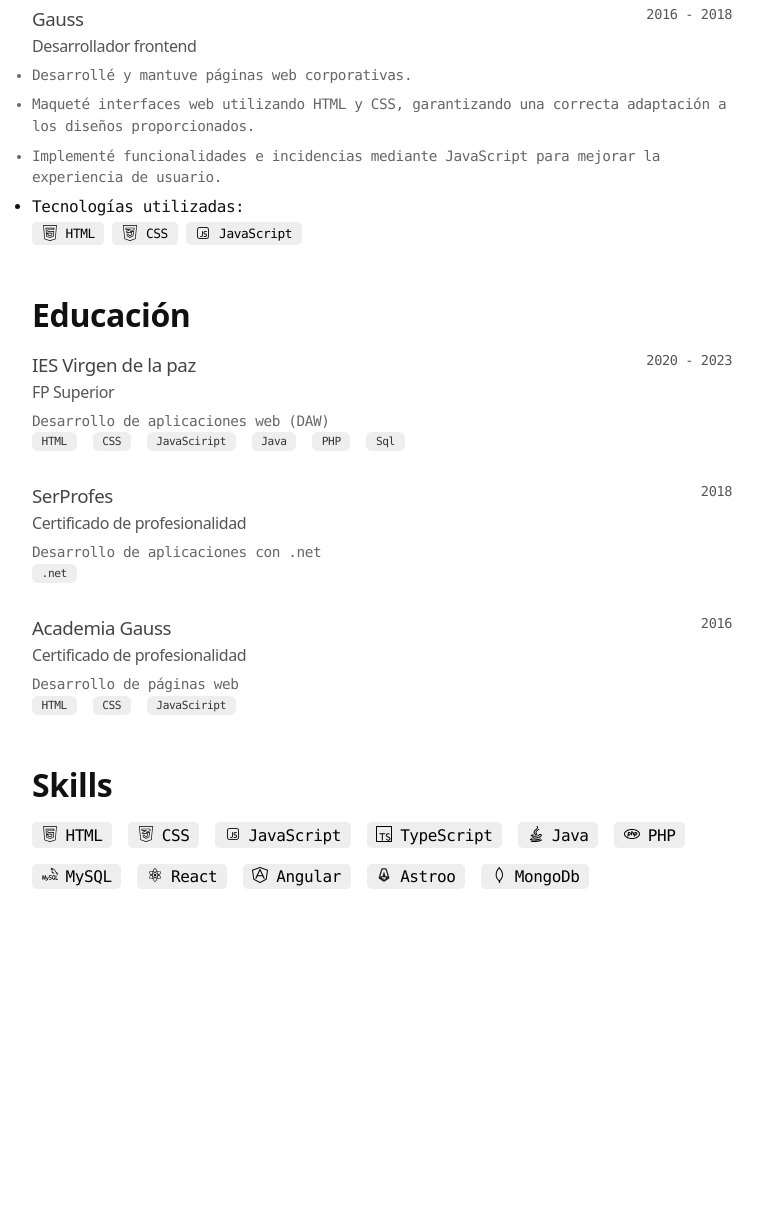
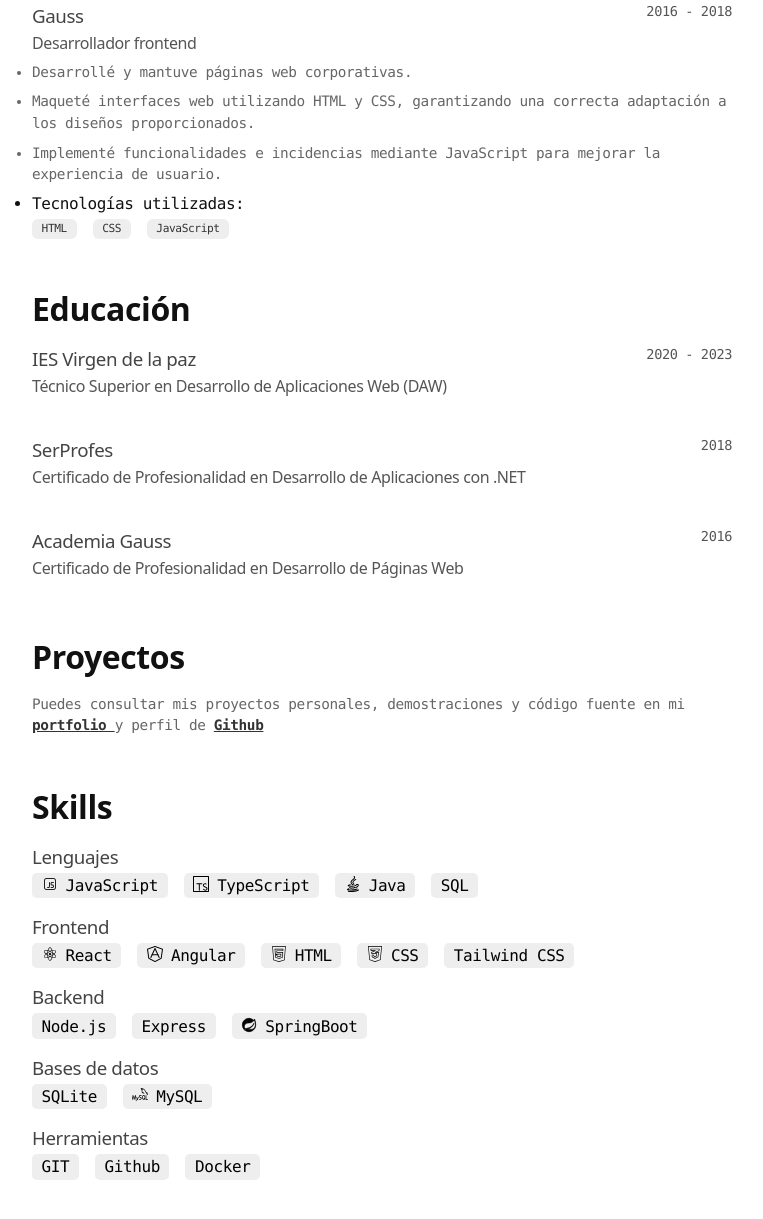
Before and after one commit to DezzDev/curriculum, an Astro site: page / in a window 1280 px wide. Shown: the part 899-2118 px from the top of the page, without its empty margins (258-1021 px from the left). Before the commit the page ends 1900 px from the top, so only its background shows below. Built offline with nearby package versions, Linux system fonts and the light colour scheme; Astro itself is replaced by a stand-in of ours.

Commit message:
update: change structure of project section and skill section, add: springBoot icon and portfolio icon

```diff
--- a/cv.json
+++ b/cv.json
@@ -1,11 +1,11 @@
 {
 	"basics": {
 		"name": "Daniel E. Zapata",
-		"label": "Programador Frontend, Backend",
+		"label": "Programador Frontend, Backend, Full Stack",
 		"image": "./profile-image.webp",
 		"email": "daniel-dezz@hotmail.com",
 		"phone": "672608183",
-		"url": "https://github.com/DezzDev/portfolio",
+		"url": "https://github.com/DezzDev",
 		"summary": "Desarrollador web Full Stack con formación en Desarrollo de Aplicaciones Web (DAW) y experiencia práctica desarrollando proyectos propios con TypeScript, React, Node.js, Express, Java, Spring Boot y SQL. Aprendo nuevas tecnologías de forma autónoma y las aplico en proyectos reales para seguir ampliando mis conocimientos. Busco incorporarme a un equipo donde aportar valor, continuar desarrollándome profesionalmente y afrontar nuevos retos.",
 		"location": {
 
@@ -25,7 +25,8 @@
 				"username": "Daniel",
 				"url": "https://www.linkedin.com/in/daniel-zapata-586095107/"
 			}
-		]
+		],
+		"portfolio": "https://dezzdev.github.io/portfolio/"
 	},
 	"work": [
 		{
@@ -41,7 +42,7 @@
 
       ] ,
 			"highlights": [
-				"HTML", "CSS", "TypeScript", "Angular", "Java", "Spring Boot", "Sql"
+				"HTML", "CSS", "TypeScript", "Angular", "Java", "SpringBoot", "MySQL"
 			]
 		},
 		{
@@ -67,7 +68,7 @@
 			"institution": "IES Virgen de la paz",
 			"url": "https://www.educa2.madrid.org/web/centro.ies.lapaz.alcobendas",
 			"area": "Desarrollo de aplicaciones web (DAW)",
-			"studyType": "FP Superior",
+			"studyType": "Técnico Superior en Desarrollo de Aplicaciones Web (DAW)",
 			"startDate": "2020-01-01",
 			"endDate": "2023-01-01",
 			"courses": [
@@ -78,7 +79,7 @@
 			"institution": "SerProfes",
 			"url": "https://serprofes.es/",
 			"area": "Desarrollo de aplicaciones con .net",
-			"studyType": "Certificado de profesionalidad",
+			"studyType": "Certificado de Profesionalidad en Desarrollo de Aplicaciones con .NET",
 			"startDate": "2018-01-01",
 
 			"courses": [
@@ -89,115 +90,44 @@
 			"institution": "Academia Gauss",
 			"url": "https://apoyoescolar.gauss.es/",
 			"area": "Desarrollo de páginas web",
-			"studyType": "Certificado de profesionalidad",
+			"studyType": "Certificado de Profesionalidad en Desarrollo de Páginas Web",
 			"startDate": "2016-01-01",
 
 			"courses": [
-				"HTML", "CSS", "JavaSciript"
+				"HTML", "CSS", "JavaScript"
 			]
 		}
 	],
-	"skills": [
-		{
-			"name": "HTML",
-			"level": "Master",
-			"keywords": [
-				"HTML",
-				"CSS",
-				"JavaScript"
-			]
-		},
-		{
-			"name": "CSS",
-			"level": "Master",
-			"keywords": [
-				"HTML",
-				"CSS",
-				"JavaScript"
-			]
-		},
-		{
-			"name": "JavaScript",
-			"level": "Master",
-			"keywords": [
-				"HTML",
-				"CSS",
-				"JavaScript"
-			]
-		},
-		{
-			"name": "TypeScript",
-			"level": "Master",
-			"keywords": [
-				"HTML",
-				"CSS",
-				"JavaScript"
-			]
-		},
-		{
-			"name": "Java",
-			"level": "Master",
-			"keywords": [
-				"HTML",
-				"CSS",
-				"JavaScript"
-			]
-		},
-		{
-			"name": "PHP",
-			"level": "Master",
-			"keywords": [
-				"HTML",
-				"CSS",
-				"JavaScript"
-			]
-		},
-		{
-			"name": "MySQL",
-			"level": "Master",
-			"keywords": [
-				"HTML",
-				"CSS",
-				"JavaScript"
-			]
-		},
-		{
-			"name": "React",
-			"level": "Master",
-			"keywords": [
-				"HTML",
-				"CSS",
-				"JavaScript"
-			]
-		},
-		{
-			"name": "Angular",
-			"level": "Master",
-			"keywords": [
-				"HTML",
-				"CSS",
-				"JavaScript"
-			]
-		},
-		{
-			"name": "Astroo",
-			"level": "Master",
-			"keywords": [
-				"HTML",
-				"CSS",
-				"JavaScript"
-			]
-		},
-		{
-			"name": "MongoDb",
-			"level": "Master",
-			"keywords": [
-				"HTML",
-				"CSS",
-				"JavaScript"
-			]
-		}
-	],
+
+	"skills":{
+		"languages" : [
+			"JavaScript",
+			"TypeScript",
+			"Java",
+			"SQL"
+		],
+		"frontend": [
+			"React",
+			"Angular",
+			"HTML",
+			"CSS",
+			"Tailwind CSS"
+		],
+		"backend":[
+			"Node.js",
+			"Express",
+			"SpringBoot"
+		],
+		"data_bases":[
+			"SQLite",
+			"MySQL"
+		],
+		"tools":[
+			"GIT",
+			"Github",
+			"Docker"
+		]
+	},
 	"languages": [
 		{
 			"language": "Español",
@@ -217,48 +147,8 @@
 			]
 		}
 	],
-	"references": [
-		{
-			"name": "Jane Doe",
-			"reference": "Reference…"
-		}
-	],
+
 	"projects": [
-		{
-			"name": "Project",
-			"isActive":true,
-			"startDate": "2019-01-01",
-			"endDate": "2021-01-01",
-			"description": "Description...",
-			"highlights": [
-				"Won award at AIHacks 2016"
-			],
-			"url": "https://project.com/"
-		},
-		{
-			"name": "Project",
-			"isActive":true,
-			"startDate": "2019-01-01",
-			"endDate": "2021-01-01",
-			"description": "Description...",
-			"highlights": [
-				"Won award at AIHacks 2016",
-				"Second project"
-			],
-			"url": "https://project.com/"
-		},
-		{
-			"name": "Project",
-			"isActive":true,
-			"startDate": "2019-01-01",
-			"endDate": "2021-01-01",
-			"description": "Description...",
-			"highlights": [
-				"Won award at AIHacks 2016",
-				"First project"
-			],
-			"url": "https://project.com/"
-		},
 		{
 			"name": "Project",
 			"isActive":true,
--- a/src/components/sections/Education.astro
+++ b/src/components/sections/Education.astro
@@ -6,7 +6,7 @@ import { education } from "@cv";
   <h1>Educación</h1>
   <ul>
     {
-      education.map(({ institution, area, startDate, endDate, courses, studyType, url }) => {
+      education.map(({ institution, startDate, endDate, studyType, url }) => {
         const startYear = new Date(startDate).getFullYear()
 				let years
 				if(!endDate){
@@ -30,18 +30,6 @@ import { education } from "@cv";
                 </div>
                 <time>{years}</time>
               </header>
-              <footer>
-								<p>
-									{area}
-								</p>
-								<div class="courses">
-									{courses.map((course)=>{
-										return(
-											<span>{course}</span>
-										)
-									})}
-								</div>
-							</footer>
             </article>
           </li>
         );
--- a/src/components/sections/Experience.astro
+++ b/src/components/sections/Experience.astro
@@ -11,6 +11,7 @@ import React from "@/icons/React.astro";
 import Angular from "@/icons/Angular.astro";
 import Astroo from "@/icons/Astro.astro";
 import MongoDb from "@/icons/Mongodb.astro";
+import SpringBoot from "@/icons/SpringBoot.astro";
 
 const SKILLS_ICONS: Record<string, any> = {
 	HTML,
@@ -24,6 +25,7 @@ const SKILLS_ICONS: Record<string, any> = {
 	Angular,
 	Astroo,
 	MongoDb,
+	SpringBoot,
 };
 ---
 
@@ -60,25 +62,16 @@ const SKILLS_ICONS: Record<string, any> = {
 
 								<footer>
 									<ul class="ul-style-disc">
-                    {summary.map((s:string) => (
+										{summary.map((s: string) => (
 											<li class="work-experience">{s.trim()}</li>
 										))}
 										<li>
 											<span>Tecnologías utilizadas:</span>
-                      <span class="icon-skill-container">
-                        {
-                          highlights.map((highlight) =>{
-                            const IconSkill = SKILLS_ICONS[highlight];
-                            return (
-                              <span class="icon-skill">
-                                {IconSkill && <IconSkill />}
-                                {highlight}
-                              </span>
-                            );
-                          })
-                        }
-
-                      </span>
+											<div class="icon-skill-container">
+												{highlights.map((highlight) => {
+													return <span class="icon-skill">{highlight}</span>;
+												})}
+											</div>
 										</li>
 									</ul>
 								</footer>
@@ -110,7 +103,7 @@ const SKILLS_ICONS: Record<string, any> = {
 		color: #111;
 	}
 
-   .ul-style-disc{
+	.ul-style-disc {
 		list-style: disc;
 		gap: 0.5rem !important;
 	}
@@ -123,23 +116,18 @@ const SKILLS_ICONS: Record<string, any> = {
 		text-wrap: pretty;
 	}
 
-  .icon-skill-container{
+	.icon-skill-container {
+		font-size: 0.7rem;
 		display: flex;
-    flex-direction: row;
-    gap: 0.5rem;
+		flex-flow: row wrap;
+		gap: 1rem;
 	}
-  .icon-skill{
+	.icon-skill {
 		margin-top: 0.4rem;
+		border-radius: 6px;
 		background-color: #eee;
-		color: #000;
+		color: #333;
+		font-weight: 500;
 		padding: 0.2rem 0.6rem;
-		border-radius: 5px;
-		font-weight: 500;
-		display: flex;
-		flex-direction: row;
-    align-items: center;
-		gap: .5rem;
-    font-size: 0.8rem;
-
 	}
 </style>
--- a/src/components/sections/Hero.astro
+++ b/src/components/sections/Hero.astro
@@ -4,8 +4,9 @@ import EmailIcon from "@/icons/Email.astro";
 import PhoneIcon from "@/icons/Phone.astro";
 import Github from "@/icons/Github.astro";
 import LinkedIn from "@/icons/Linkedin.astro";
+import Portfolio from "@/icons/Portfolio.astro";
 
-const { name, label, image, location, profiles, phone, email } = basics;
+const { name, label, image, location, profiles, phone, email, portfolio } = basics;
 const { city, region } = location;
 
 const SOCIAL_ICONS: Record<string, any> = {
@@ -14,10 +15,10 @@ const SOCIAL_ICONS: Record<string, any> = {
 };
 
 
-const linkedinInfo = profiles.find(({ network }) => network === "Linkedin");
+const linkedinInfo = profiles.find(({ network }) => network === "LinkedIn");
 const linkedinUrl = linkedinInfo?.url;
 
-const printInfo = [email, phone, linkedinUrl].filter(Boolean).join(" • ");
+const printInfo = [email, phone, linkedinUrl, portfolio].filter(Boolean).join(" • ");
 ---
 
 <section>
@@ -76,6 +77,17 @@ const printInfo = [email, phone, linkedinUrl].filter(Boolean).join(" • ");
               );
             })
           }
+					{
+						<a
+							href={portfolio}
+							title={`Visitar el portfolio de ${name}`}
+							target="_blank"
+							rel="noopener noreferrer"
+							class="icon"
+						>
+							<Portfolio />
+						</a>
+					}
         </div>
       </footer>
     </div>
--- a/src/components/sections/Projects.astro
+++ b/src/components/sections/Projects.astro
@@ -1,84 +1,41 @@
 ---
-import { projects } from "@cv";
+import { basics } from "@cv";
+import Portfolio from "@/icons/Portfolio.astro";
+const { portfolio, profiles, name } = basics;
+const github = profiles.find(({ network }) => network === "Github");
+const githubUrl = github?.url;
 ---
 
-<section>
-  <h1>Proyectos</h1>
+<section class="no-print">
+	<h1>Proyectos</h1>
 
-  <div class="project-content">
-    {
-      projects.map(({ name, isActive, description, url, highlights }) => {
-        return (
-          <article>
-            <header>
-              <h3>
-                <a href={url} title={`Ver el proyecto ${name}`}>
-                  {name}
-                </a>
-                {isActive && <span>&bull;</span>}
-              </h3>
-              <p>{description}</p>
-            </header>
-            <footer>
-              {highlights.map((highlight) => {
-                return <span>{highlight}</span>;
-              })}
-            </footer>
-          </article>
-        );
-      })
-    }
-  </div>
+	<p>
+		Puedes consultar mis proyectos personales, demostraciones y código fuente en
+		mi
+		<a
+			href={portfolio}
+			title={`Visitar el portfolio de ${name}`}
+			target="_blank"
+			rel="noopener noreferrer"
+		>
+			portfolio
+		</a>
+		y perfil de
+		<a
+			href={githubUrl}
+			title={`Visitar el perfil de ${name} en Github`}
+			target="_blank"
+			rel="noopener noreferrer"
+		>
+			Github
+		</a>
+	</p>
 </section>
 
 <style>
-  .project-content {
-    display: grid;
-    grid-template-columns: repeat(auto-fill, minmax(200px, 1fr));
-		gap: 1rem;
-  }
-
-  article {
-    border-radius: 8px;
-    border: 1px solid #f2f2f2;
-    gap: 16px;
-    display: flex;
-    flex-direction: column;
-    padding: 1rem;
-    height: 100%;
-  }
-
-  header {
-    flex: 1;
-  }
-
-  footer {
-    display: flex;
-    flex-wrap: wrap;
-    gap: 4px;
-  }
-
-  footer span {
-    border-radius: 6px;
-    background-color: #eee;
-    color: #333;
-    font-size: 0.7rem;
-    font-weight: 500;
-    padding: 0.2rem 0.6rem;
-  }
-
-  h3 span {
-    color: green;
-  }
-
-
-  a:hover {
-    text-decoration: underline;
-  }
-
-  p {
-    font-size: 0.8rem;
-    line-height: 1.2rem;
-    margin-bottom: 0.5rem;
-  }
+	a {
+		font-weight: 600;
+		color: var(--h2-color);
+		text-decoration: underline;
+	}
 </style>
--- a/src/components/sections/Skills.astro
+++ b/src/components/sections/Skills.astro
@@ -11,6 +11,7 @@ import React from "@/icons/React.astro"
 import Angular from "@/icons/Angular.astro"
 import Astroo from "@/icons/Astro.astro"
 import MongoDb from "@/icons/Mongodb.astro"
+import SpringBoot from "@/icons/SpringBoot.astro"
 
 
 const SKILLS_ICONS: Record<string, any> = {
@@ -19,26 +20,86 @@ const SKILLS_ICONS: Record<string, any> = {
 	JavaScript,
 	TypeScript,
 	Java,
+	SpringBoot,
 	PHP,
 	MySQL,
 	React,
 	Angular,
 	Astroo,
-	MongoDb
+	MongoDb,
 }
 ---
 
 <section>
 	<h1>Skills</h1>
 
+	<h3>Lenguajes</h3>
 	<ul>
 		{
-			skills.map(({name}) =>{
+			skills.languages.map((name) =>{
 				const IconSkill = SKILLS_ICONS[name];
-
 				return(
 					<li>
+						{IconSkill && <IconSkill />}
+						<span>{name}</span>
+					</li>
+				)
+			})
+		}
+	</ul>
 
+	<h3>Frontend</h3>
+	<ul>
+		{
+			skills.frontend.map((name) =>{
+				const IconSkill = SKILLS_ICONS[name];
+				return(
+					<li>
+						{IconSkill && <IconSkill />}
+						<span>{name}</span>
+					</li>
+				)
+			})
+		}
+	</ul>
+
+	<h3>Backend</h3>
+	<ul>
+		{
+			skills.backend.map((name) =>{
+				const IconSkill = SKILLS_ICONS[name];
+				return(
+					<li>
+						{IconSkill && <IconSkill />}
+						<span>{name}</span>
+					</li>
+				)
+			})
+		}
+	</ul>
+
+	<h3>Bases de datos</h3>
+	<ul>
+		{
+			skills.data_bases.map((name) =>{
+				const IconSkill = SKILLS_ICONS[name];
+				return(
+					<li>
+						{IconSkill && <IconSkill />}
+						<span>{name}</span>
+					</li>
+				)
+			})
+		}
+	</ul>
+
+	<h3>Herramientas</h3>
+	<ul>
+		{
+			skills.tools.map((name) =>{
+				const IconSkill = SKILLS_ICONS[name];
+				return(
+					<li>
 						{IconSkill && <IconSkill />}
 						<span>{name}</span>
 					</li>
@@ -53,6 +114,7 @@ const SKILLS_ICONS: Record<string, any> = {
 		display: flex;
 		flex-flow: row wrap;
 		gap: 1rem;
+		margin-bottom: 1rem;
 	}
 
 	li {
--- /dev/null
+++ b/src/icons/Portfolio.astro
@@ -0,0 +1,17 @@
+<svg
+	height="30px"
+	width="30px"
+	id="portfolio"
+	xmlns="http://www.w3.org/2000/svg"
+	viewBox="0 0 511.999 511.999"
+>
+	<path
+		fill="currentColor"
+		d="M281.914,386.02c-7.902,4.413-16.864,6.746-25.914,6.746s-18.012-2.333-25.912-6.745L0,257.548v188.9 c0,9.784,7.932,17.717,17.717,17.717h476.566c9.784,0,17.717-7.932,17.717-17.717v-188.9L281.914,386.02z"
+	></path>
+
+	<path
+		fill="currentColor"
+		d="M494.282,119.334H346.354c0-12.185,0-48.434,0-53.783c0-9.784-7.932-17.717-17.717-17.717H183.363 c-9.784,0-17.717,7.932-17.717,17.717c0,5.35,0,41.601,0,53.783H17.718C7.932,119.333,0,127.265,0,137.05v69.515 c0,6.421,3.474,12.339,9.081,15.47l215.031,120.067v-39.835c0-5.808,4.708-10.516,10.516-10.516h42.747 c5.808,0,10.516,4.708,10.516,10.516v39.836l215.03-120.068c5.605-3.131,9.08-9.048,9.08-15.469v-69.515 C511.999,127.266,504.067,119.334,494.282,119.334z M310.919,119.333H201.081V83.899h109.839V119.333z"
+	></path>
+</svg>
--- /dev/null
+++ b/src/icons/SpringBoot.astro
@@ -0,0 +1,10 @@
+<!-- Uploaded to: SVG Repo, www.svgrepo.com, Generator: SVG Repo Mixer Tools -->
+<svg
+	fill="#000000"
+	width="16"
+	height="16"
+	viewBox="0 0 24 24"
+	xmlns="http://www.w3.org/2000/svg"
+	stroke="#000000">
+	<path d="M20.205 16.392c-2.469 3.289-7.741 2.179-11.122 2.338 0 0-.599.034-1.201.133 0 0 .228-.097.519-.198 2.374-.821 3.496-.986 4.939-1.727 2.71-1.388 5.408-4.413 5.957-7.555-1.032 3.022-4.17 5.623-7.027 6.679-1.955.722-5.492 1.424-5.493 1.424a5.28 5.28 0 0 1-.143-.076c-2.405-1.17-2.475-6.38 1.894-8.059 1.916-.736 3.747-.332 5.818-.825 2.208-.525 4.766-2.18 5.805-4.344 1.165 3.458 2.565 8.866.054 12.21zm.042-13.28a9.212 9.212 0 0 1-1.065 1.89 9.982 9.982 0 0 0-7.167-3.031C6.492 1.971 2 6.463 2 11.985a9.983 9.983 0 0 0 3.205 7.334l.22.194a.856.856 0 1 1 .001.001l.149.132A9.96 9.96 0 0 0 12.015 22c5.278 0 9.613-4.108 9.984-9.292.274-2.539-.476-5.763-1.752-9.596"></path>
+</svg>
--- a/src/pages/index.astro
+++ b/src/pages/index.astro
@@ -22,7 +22,7 @@ const {name} = basics
 		<About />
 		<Experience />
 		<Education />
-		<!-- <Projects /> -->
+		<Projects />
 		<Skills />
 	</main>
 	<KeyboardManager />
```
Lines whose indentation alone changed are shown as unchanged.
